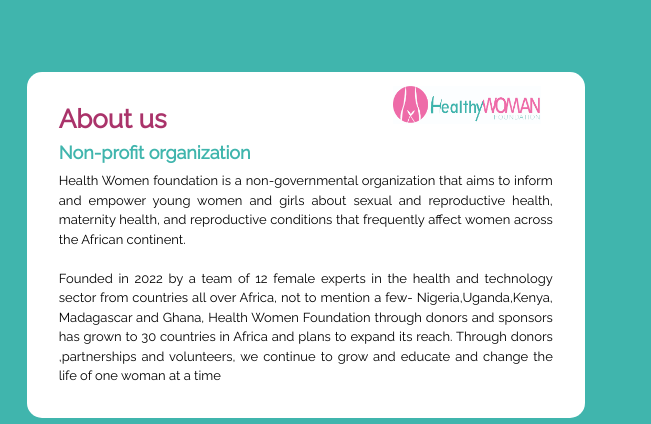
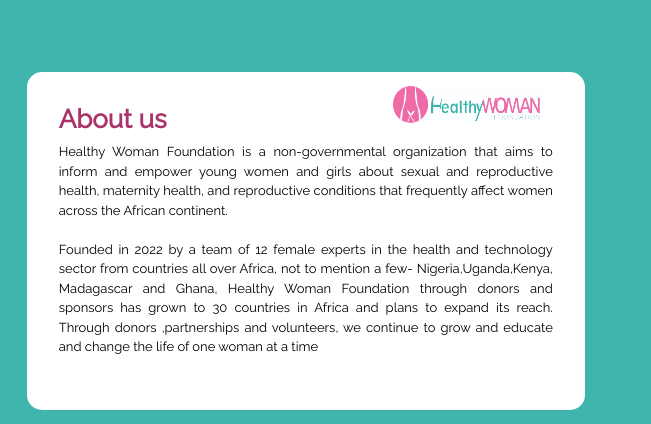
Before and after one commit to WTBoostersDev/HealthyWomanFoundation, a plain HTML site: page About.html in a window 1280 px wide. Shown: the top 424 px of the page, 629-1280 px from the left. Drawn offline with Linux system fonts and the light colour scheme.

Commit message:
Changed the organization's name

```diff
--- a/About.html
+++ b/About.html
@@ -106,15 +106,14 @@
             <div class="column right">
                 <div class="white divider about"> <!-- about us -->
                     <h1 class="dark-pink">About us</h1>
-                    <span class="teal-green" style="font-weight: bolder; font-size: large;">Non-profit organization</span>
                     <p style="line-height: 1.5; text-align: justify;">
-                        Health Women foundation is a non-governmental organization that aims to inform
+                        Healthy Woman Foundation is a non-governmental organization that aims to inform
                         and empower young women and girls about sexual and reproductive health, maternity health,
                         and reproductive conditions that frequently affect women across the African continent.
                         <br><br>
                         Founded in 2022 by a team of 12 female experts in the health and technology sector from
                         countries all over Africa, not to mention a few- Nigeria,Uganda,Kenya, Madagascar and Ghana,
-                        Health Women Foundation through donors and sponsors has grown to 30 countries in Africa
+                        Healthy Woman Foundation through donors and sponsors has grown to 30 countries in Africa
                         and plans to expand its reach. Through donors ,partnerships and volunteers, we continue to
                         grow and educate and  change the life of one woman at a time
                     </p>
```
